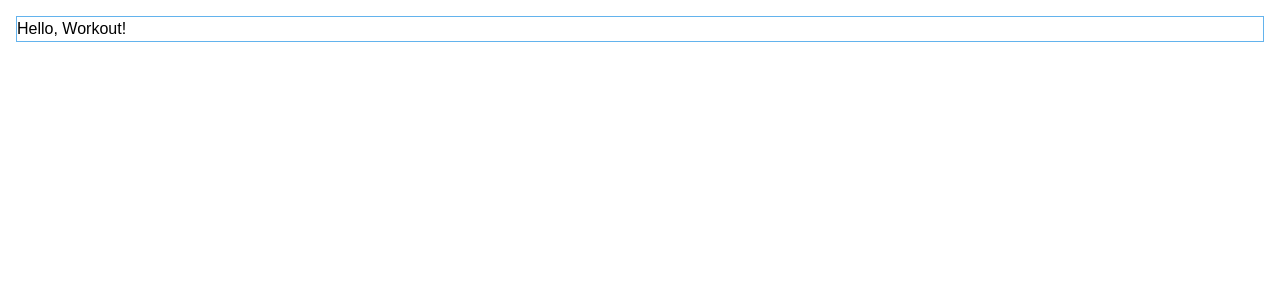
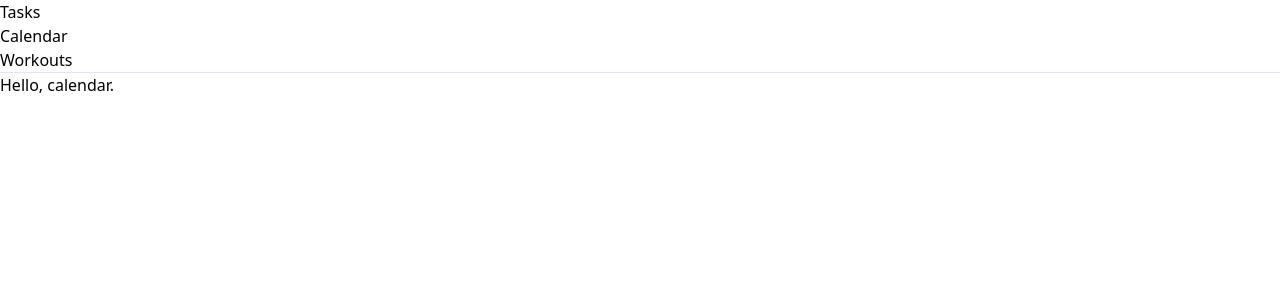
Before and after one commit to SibLiant/workout, a React app: page /calendar in a window 1280 px wide. Shown: the top 300 px of the page. Built offline with nearby package versions, Linux system fonts and the light colour scheme.

Commit message:
basic page routing and added redux package

```diff
--- a/package.json
+++ b/package.json
@@ -25,6 +25,8 @@
   "dependencies": {
     "react": "^16.13.1",
     "react-dom": "^16.13.1",
+    "react-redux": "^7.2.0",
+    "react-router-dom": "^5.2.0",
     "tailwindcss": "^1.4.6"
   }
 }
--- a/src/App.js
+++ b/src/App.js
@@ -1,17 +1,63 @@
 import React, { Component} from "react";
 import "./App.css";
+import { BrowserRouter as Router, Switch, Route, Link } from "react-router-dom";
+import Tasks from './components/tasks.jsx'
+import Calendar from './components/calendar.jsx'
+import Workouts from './components/workouts.jsx'
 
-class App extends Component{
-    render(){
-    return(
-      <div className="App">
-        <h1 className="border border-blue-400"> Hello, Workout! </h1>
-        <ul>
-        </ul>
+class App extends React.Component{
+
+// You can think of these components as "pages"
+// in your app.
+
+
+  render(){
+    return (
+    <Router>
+      <div>
+        <nav>
+          <ul>
+            <li>
+              <Link to="/tasks">Tasks</Link>
+            </li>
+            <li>
+              <Link to="/calendar">Calendar</Link>
+            </li>
+            <li>
+              <Link to="/workouts">Workouts</Link>
+            </li>
+          </ul>
+        </nav>
+        <hr />
+        {/* A <Switch> looks through its children <Route>s and
+            renders the first one that matches the current URL. */}
+        <Switch>
+          <Route path="/tasks">
+            <Tasks />
+          </Route>
+          <Route path="/calendar">
+            <Calendar />
+          </Route>
+          <Route path="/workouts">
+            <Workouts />
+          </Route>
+        </Switch>
       </div>
+    </Router>
     );
   }
 
+
+
+
+}
+
+function Home() {
+  return (
+    <div>
+      <h2>Home</h2>
+    </div>
+  );
 }
 
 export default App;
--- /dev/null
+++ b/src/components/calendar.jsx
@@ -0,0 +1,9 @@
+import React from 'react'
+
+class Calendar extends React.Component {
+  render() {
+    return <h1>Hello, calendar.</h1>;
+  }
+}
+
+export default  Calendar;
--- /dev/null
+++ b/src/components/tasks.jsx
@@ -0,0 +1,9 @@
+import React from 'react'
+
+class Tasks extends React.Component {
+  render() {
+    return <h1>Hello, tasks.</h1>;
+  }
+}
+
+export default  Tasks;
--- /dev/null
+++ b/src/components/workouts.jsx
@@ -0,0 +1,9 @@
+import React from 'react'
+
+class Workouts extends React.Component {
+  render() {
+    return <h1>Hello, Workouts.</h1>;
+  }
+}
+
+export default  Workouts;
```
Also changed, not shown: 1 other file (tests, documents, lock files or other folders).
